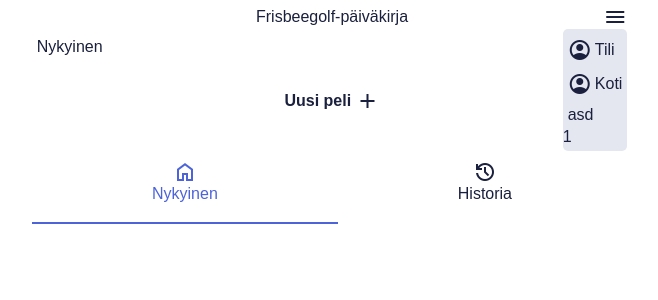
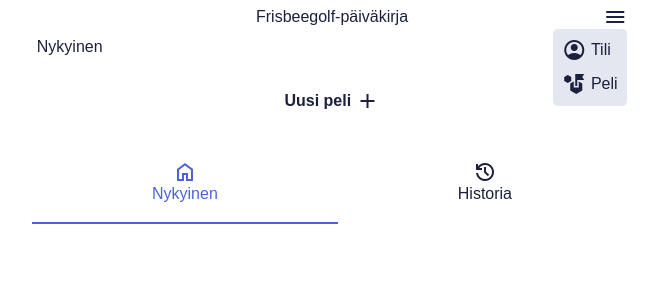
Before and after one commit to PJM178/disc-golf-tracker-quarkus, a Next.js app in the folder client/: page / in a window 1280 px wide. Both pictures are taken after a click on the button "menu". Shown: the top 300 px of the page, without its empty margins (308-966 px from the left). Built offline with nearby package versions, Linux system fonts and the light colour scheme.

Commit message:
Fix bug with DropdownMenu keyboard arrow navigation index

```diff
--- a/client/src/app/components/HamburgerMenu.module.css
+++ b/client/src/app/components/HamburgerMenu.module.css
@@ -9,7 +9,7 @@
 .list-item {
   display: flex;
   align-items: center;
-  gap: 0.2rem;
-    padding: 0.3rem;
+  gap: 0.3rem;
+  padding: 0.3rem 0.6rem;
 
 }
--- a/client/src/app/components/HamburgerMenu.tsx
+++ b/client/src/app/components/HamburgerMenu.tsx
@@ -68,15 +68,11 @@ const HamburgerMenu = () => {
               className={`material-symbol--container material-symbols-outlined`.trim()}
               aria-hidden={true}
             >
-              account_circle
+              strategy
             </span>
-            <span>Koti</span>
+            <span>Peli</span>
           </div>
         </Link>
-        <div className={styles["list-item"]}>
-          asd
-          </div>
-          1
       </DropdownMenu>
     </div>
   );
--- a/client/src/app/layout.tsx
+++ b/client/src/app/layout.tsx
@@ -23,7 +23,7 @@ export const metadata: Metadata = {
 // When needing to use a symbol somewhere in the app, add it first here
 // Only works when in alphabetical order so maybe sort them in href
 const iconList = ["expand_content", "collapse_content", "menu", "add", "close", "person_remove", "person_add", "arrow_circle_up",
-  "arrow_circle_down", "check_circle", "settings", "home", "history", "open_in_new", "edit", "account_circle"];
+  "arrow_circle_down", "check_circle", "settings", "home", "history", "open_in_new", "edit", "account_circle", "strategy"];
 
 export default function RootLayout({
   children,
--- a/client/src/components/DropdownMenu.tsx
+++ b/client/src/components/DropdownMenu.tsx
@@ -24,13 +24,19 @@ const DropdownMenu = (props: DropdownMenuProps) => {
 
   const handleKeyDown = useCallback((e: KeyboardEvent) => {
     e.preventDefault();
-    console.log(e.key);
+
     if (e.key.toLowerCase() === "escape") {
       handleClose();
     }
 
     if (e.key.toLowerCase() === "arrowdown") {
       if (listRef.current) {
+        if (currentIndexRef.current < listRef.current.children.length - 1) {
+          currentIndexRef.current += 1;
+        } else {
+          currentIndexRef.current = 0;
+        }
+
         listRef.current.children[currentIndexRef.current].classList.add(styles["active"]);
 
         if (currentIndexRef.current > 0) {
@@ -40,12 +46,6 @@ const DropdownMenu = (props: DropdownMenuProps) => {
         if (currentIndexRef.current === 0) {
           listRef.current.children[listRef.current.children.length - 1].classList.remove(styles["active"]);
         }
-
-        if (currentIndexRef.current < listRef.current.children.length - 1) {
-          currentIndexRef.current += 1;
-        } else {
-          currentIndexRef.current = 0;
-        }
       }
     } else if (e.key.toLowerCase() === "arrowup") {
       if (listRef.current) {
@@ -54,10 +54,10 @@ const DropdownMenu = (props: DropdownMenuProps) => {
     }
 
     if (e.key.toLowerCase() === "enter") {
-      if (listRef.current && listRef.current.children[currentIndexRef.current].children[0] instanceof HTMLElement) {
-        (listRef.current.children[currentIndexRef.current - 1 < 0 ? 0 : currentIndexRef.current - 1].children[0] as HTMLElement).click();
+      if (listRef.current && listRef.current.children[currentIndexRef.current - 1 < 0 ? 0 : currentIndexRef.current].children[0] instanceof HTMLElement) {
+        (listRef.current.children[currentIndexRef.current - 1 < 0 ? 0 : currentIndexRef.current].children[0] as HTMLElement).click();
       }
-
+      console.log(currentIndexRef.current);
       handleClose();
     }
   }, [handleClose, currentIndexRef]);
```
